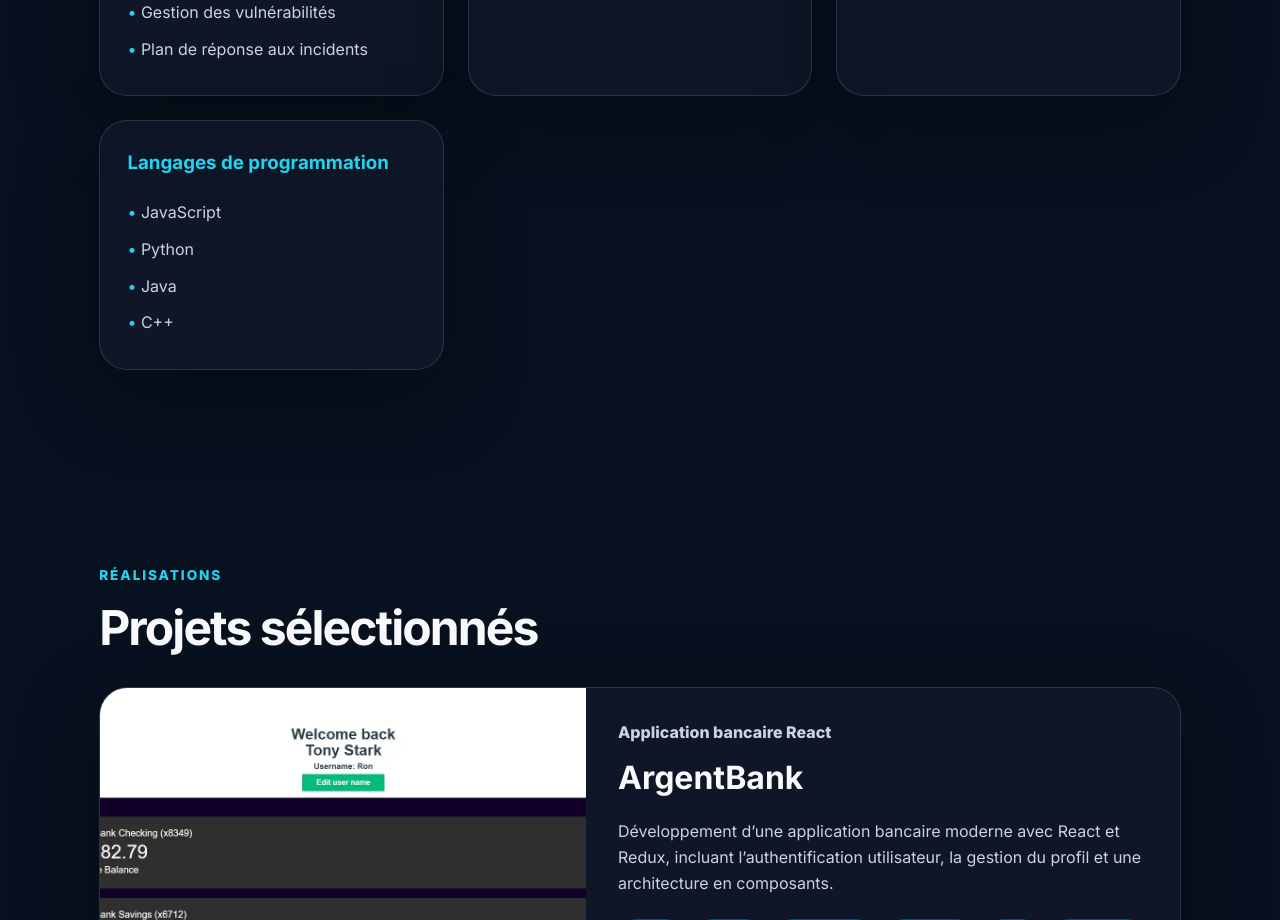
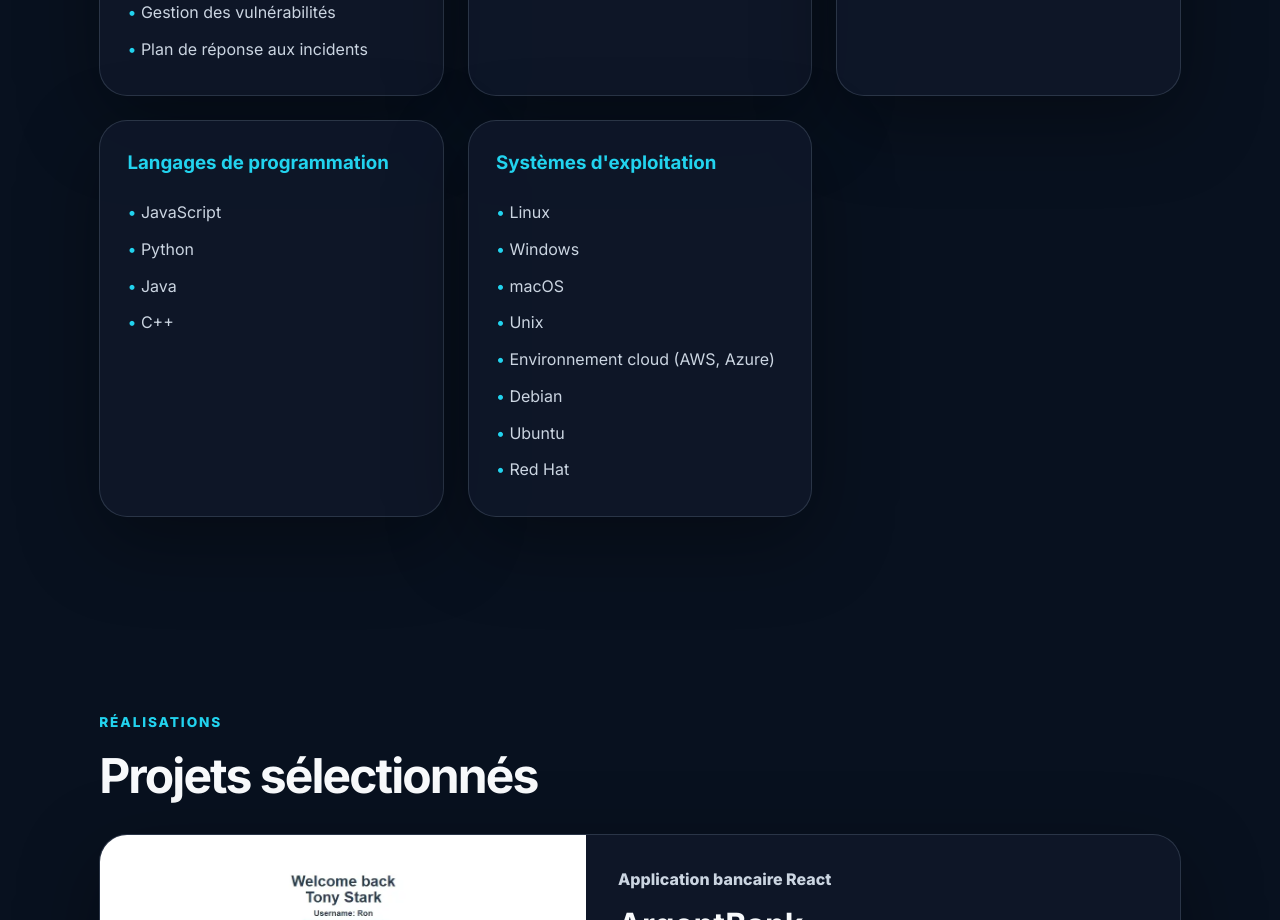
Before and after one commit to Fares570/portfolio-fares, a React (Vite) app: page / in a window 1280 px wide. Shown: the part 2920-3840 px from the top of the page. Built offline with nearby package versions, Linux system fonts and the light colour scheme.

Commit message:
Ajout des systeme d'exploitation dans dossier skills

```diff
--- a/src/components/Skills.jsx
+++ b/src/components/Skills.jsx
@@ -26,6 +26,10 @@
   {
     title: "Langages de programmation",
     skills: ["JavaScript", "Python", "Java", "C++"]
+  },
+  {
+    title: "Systèmes d'exploitation",
+    skills: ["Linux", "Windows", "macOS", "Unix", "Environnement cloud (AWS, Azure)","Debian","Ubuntu","Red Hat"]
   }
 ];
 
```
